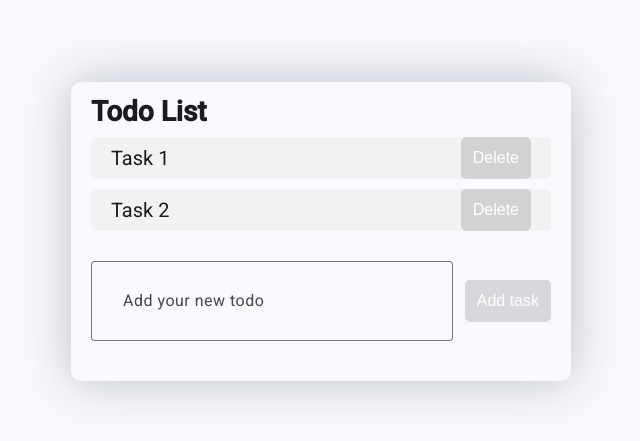
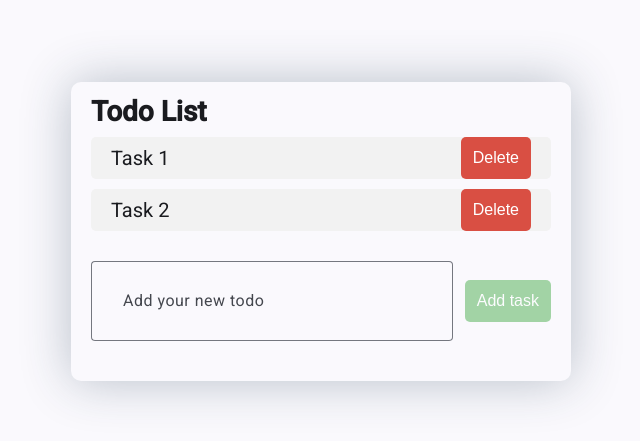
Before and after one commit to Angular-OTUS/ToDoList-PakArtem, an Angular app in the folder to-do-list/: page / in a window 1280 px wide. Shown: the part 169-610 px from the top of the page, without its empty margins (319-959 px from the left). Built offline with nearby package versions, Linux system fonts and the light colour scheme.

Commit message:
исправил замечание после проверки ДЗ

```diff
--- a/to-do-list/eslint.config.js
+++ b/to-do-list/eslint.config.js
@@ -15,6 +15,7 @@ module.exports = defineConfig([
     ],
     processor: angular.processInlineTemplates,
     rules: {
+      'comma-dangle': ['error', 'always-multiline'],
       '@angular-eslint/directive-selector': [
         'error',
         {
@@ -36,8 +37,6 @@ module.exports = defineConfig([
   {
     files: ['**/*.html'],
     extends: [angular.configs.templateRecommended, angular.configs.templateAccessibility],
-    rules: {
-      "comma-dangle": [2, "always-multiline"]
-    },
+    rules: {},
   },
 ]);
--- a/to-do-list/src/app/components/to-do-button/to-do-button.css
+++ b/to-do-list/src/app/components/to-do-button/to-do-button.css
@@ -7,3 +7,16 @@
   border-radius: 5px;
   background-color: #53535333;
 }
+
+.btn:disabled {
+  opacity: .5;
+  cursor: not-allowed;
+}
+
+.btn--add {
+  background-color: #4CAF50;
+}
+
+.btn--delete {
+  background-color: #D94F43;
+}
--- a/to-do-list/src/app/components/to-do-button/to-do-button.html
+++ b/to-do-list/src/app/components/to-do-button/to-do-button.html
@@ -1,5 +1,7 @@
 <button
+  type="button"
   class="btn"
+  [class]="buttonClass()"
   [disabled]="disabled()"
   (click)="clickBtn.emit()"
 >
--- a/to-do-list/src/app/components/to-do-button/to-do-button.ts
+++ b/to-do-list/src/app/components/to-do-button/to-do-button.ts
@@ -1,4 +1,4 @@
-import { Component, input, output } from '@angular/core';
+import { Component, computed, input, output } from '@angular/core';
 
 @Component({
   selector: 'app-to-do-button',
@@ -8,5 +8,11 @@ import { Component, input, output } from '@angular/core';
 export class ToDoButtonComponent {
   inputTitle = input<string>();
   disabled = input<boolean>(false);
+  variant = input<'add' | 'delete'>('add');
   clickBtn = output<void>();
+
+  buttonClass = computed(() => ({
+    'btn--add': this.variant() === 'add',
+    'btn--delete': this.variant() === 'delete',
+  }));
 }
--- a/to-do-list/src/app/components/to-do-item/to-do-item.html
+++ b/to-do-list/src/app/components/to-do-item/to-do-item.html
@@ -1,7 +1,8 @@
 <li class="task">
   {{text()}}
   <app-to-do-button
-    [inputTitle]="'Delete'"
+    inputTitle="Delete"
+    variant="delete"
     (clickBtn)="delete.emit()"
   />
 </li>
--- a/to-do-list/src/app/components/to-do-list/to-do-list.css
+++ b/to-do-list/src/app/components/to-do-list/to-do-list.css
@@ -27,10 +27,6 @@
   flex: 1;
 }
 
-.form .btn {
-  flex-shrink: 0;
-}
-
 .spinnerWrapper {
   display: flex;
   align-items: center;
--- a/to-do-list/src/app/components/to-do-list/to-do-list.html
+++ b/to-do-list/src/app/components/to-do-list/to-do-list.html
@@ -25,8 +25,8 @@
     >
   </mat-form-field>
   <app-to-do-button
-    [inputTitle]="'Add task'"
-    [class]="{'btn-disabled': isInputEmpty()}"
+    inputTitle="Add task"
+    variant="add"
     [disabled]="isInputEmpty()"
     (clickBtn)="addTask()"
   />
```
